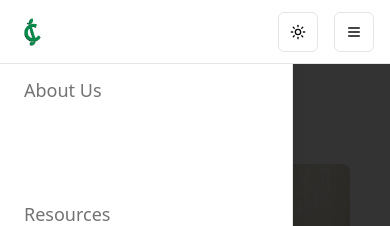
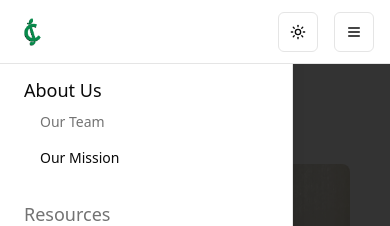
Before and after one commit to sachkeeratb/smartcents, a Next.js app in the folder client/: page /about/mission in a window 390 px wide. Both pictures are taken after a click on the button "Toggle navigation menu". Shown: the top 226 px of the page. Built offline with nearby package versions, Linux system fonts and the light colour scheme.

Commit message:
Removed background effects for mobile

```diff
--- a/client/package.json
+++ b/client/package.json
@@ -12,6 +12,7 @@
 		"@radix-ui/react-dialog": "^1.1.2",
 		"@radix-ui/react-dropdown-menu": "^2.1.2",
 		"@radix-ui/react-slot": "^1.1.0",
+		"@radix-ui/react-visually-hidden": "^1.1.1",
 		"@tabler/icons-react": "^3.22.0",
 		"@tsparticles/engine": "^3.7.1",
 		"@tsparticles/react": "^3.0.0",
--- a/client/src/app/contact/page.tsx
+++ b/client/src/app/contact/page.tsx
@@ -11,8 +11,14 @@ export default function Contact() {
 	const deviceType = useDeviceType();
 	return (
 		<>
-			<BackgroundBeams className='absolute inset-0 z-0' />
-			<div className='relative px-2 md:px-10 py-4 w-[calc(100%-4rem)] mx-auto rounded-md h-screen overflow-hidden'>
+			{deviceType === 'desktop' ? (
+				<BackgroundBeams className='absolute inset-0 z-0' />
+			) : null}
+			<div
+				className={`${
+					deviceType !== 'mobile' ? 'fixed pt-10' : 'relative'
+				} px-2 md:px-10 py-4 w-[calc(100%-4rem)] mx-auto rounded-md h-screen`}
+			>
 				<div className='relative z-10 flex flex-col md:flex-row items-center md:items-start text-center md:text-left mt-20 w-full h-full'>
 					<div className='flex-1 mb-8 md:mb-0 md:mr-8'>
 						<h1 className='text-4xl font-semibold text-black dark:text-white mb-8 transition duration-300 hover:text-gray-500 dark:hover:text-gray-300'>
@@ -27,7 +33,7 @@ export default function Contact() {
 								<Button
 									onClick={() =>
 										window.open(
-											'https://forms.gle/your-google-form-link',
+											'https://docs.google.com/forms/d/e/1FAIpQLSe1db1-G2s11C8IIkwR5yCtmNV6sXKLEK0QWEDs_XVv0j3vVw/viewform',
 											'_blank'
 										)
 									}
@@ -77,10 +83,10 @@ export default function Contact() {
 							</p>
 						</div>
 					</div>
-					{deviceType === 'mobile' || deviceType === 'ipad' ? (
+					{deviceType !== 'desktop' ? (
 						<></>
 					) : (
-						<div className='flex-1 mt-[-20rem] md:ml-[-30rem]'>
+						<div className='flex-1 mt-[-20rem] md:ml-[-30rem] '>
 							<ContainerScroll
 								titleComponent={
 									<h1 className='text-4xl font-semibold text-black dark:text-white'>
--- a/client/src/app/page.tsx
+++ b/client/src/app/page.tsx
@@ -11,7 +11,7 @@ export default function Home() {
 	const deviceType = useDeviceType();
 	return (
 		<>
-			<BackgroundBeams />
+			{deviceType === 'desktop' ? <BackgroundBeams /> : null}
 			{deviceType === 'mobile' ? (
 				<div className='flex flex-col items-center text-center mt-20 mb-[-5rem]'>
 					<h1 className='text-3xl font-semibold text-black dark:text-white'>
@@ -103,7 +103,7 @@ const testimonials = [
 	},
 	{
 		quote:
-			'I will say that the presentation was very informative and very helpful for students who are trying to save money and make smarter financial choices. This presentation is important for us because us as students mostly rely on our parents for money so we don\'t really know when to stop, but hearing this presentation it helps us prepare for the future.',
+			"I will say that the presentation was very informative and very helpful for students who are trying to save money and make smarter financial choices. This presentation is important for us because us as students mostly rely on our parents for money so we don't really know when to stop, but hearing this presentation it helps us prepare for the future.",
 		name: 'An HB Student',
 		title: 'DISCOVER Workshop'
 	}
--- a/client/src/components/NavBar.tsx
+++ b/client/src/components/NavBar.tsx
@@ -169,9 +169,10 @@ export function NavBar() {
 							</TransitionLink>
 							<div className='relative'>
 								<button
-									onClick={() => setIsAboutDropdownOpen(!isAboutDropdownOpen)}
 									className={`${
-										pathname === '/about'
+										pathname === '/about' ||
+										pathname === '/about/team' ||
+										pathname === '/about/mission'
 											? 'text-foreground'
 											: 'text-muted-foreground'
 									}  transition-transform duration-300 hover:text-foreground hover:scale-110`}
@@ -179,16 +180,14 @@ export function NavBar() {
 									About Us
 								</button>
 								<div
-									className={`transition-transform duration-300 hover:text-foreground hover:scale-110 ${
-										isAboutDropdownOpen
-											? 'opacity-100 scale-100'
-											: 'opacity-0 scale-100 pointer-events-none'
-									}`}
+									className={
+										'transition-transform duration-300 hover:text-foreground hover:scale-110 opacity-100 scale-100'
+									}
 								>
 									<TransitionLink
 										href='/about/team'
 										className={`${
-											pathname === '/about'
+											pathname === '/about/team'
 												? 'text-foreground'
 												: 'text-muted-foreground'
 										}  block px-4 py-2 text-sm transition-transform duration-300 hover:text-foreground hover:scale-110`}
@@ -198,10 +197,10 @@ export function NavBar() {
 									<TransitionLink
 										href='/about/mission'
 										className={`${
-											pathname === '/about'
+											pathname === '/about/mission'
 												? 'text-foreground'
 												: 'text-muted-foreground'
-										}  block px-4 py-2 text-sm  transition-transform duration-300 hover:text-foreground hover:scale-110`}
+										}  block px-4 py-2 text-sm transition-transform duration-300 hover:text-foreground hover:scale-110`}
 									>
 										Our Mission
 									</TransitionLink>
--- a/client/src/components/ui/sheet.tsx
+++ b/client/src/components/ui/sheet.tsx
@@ -4,6 +4,8 @@ import * as React from 'react';
 import * as SheetPrimitive from '@radix-ui/react-dialog';
 import { cva, type VariantProps } from 'class-variance-authority';
 import { X } from 'lucide-react';
+
+import * as VisuallyHidden from '@radix-ui/react-visually-hidden';
 
 import { cn } from '@/lib/utils';
 
@@ -62,8 +64,13 @@ const SheetContent = React.forwardRef<
 		<SheetPrimitive.Content
 			ref={ref}
 			className={cn(sheetVariants({ side }), className)}
+			aria-describedby={undefined}
 			{...props}
 		>
+			{' '}
+			<VisuallyHidden.Root>
+				<SheetTitle>Dialog Title</SheetTitle>
+			</VisuallyHidden.Root>
 			{children}
 			<SheetPrimitive.Close className='absolute right-4 top-4 rounded-sm opacity-70 ring-offset-background transition-opacity hover:opacity-100 focus:outline-none focus:ring-2 focus:ring-ring focus:ring-offset-2 disabled:pointer-events-none data-[state=open]:bg-secondary'>
 				<X className='h-4 w-4' />
```
Also changed, not shown: 1 other file (tests, documents, lock files or other folders).
